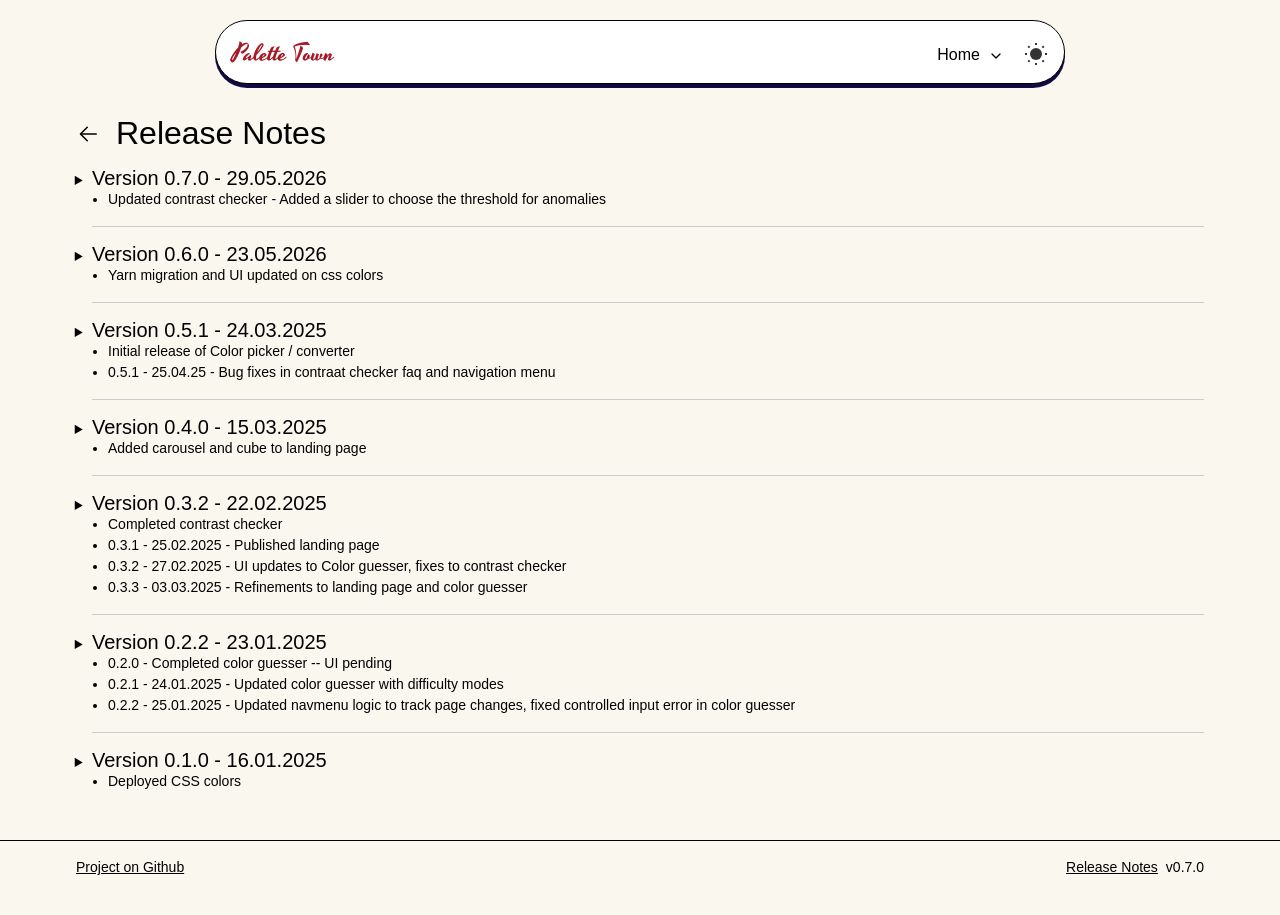
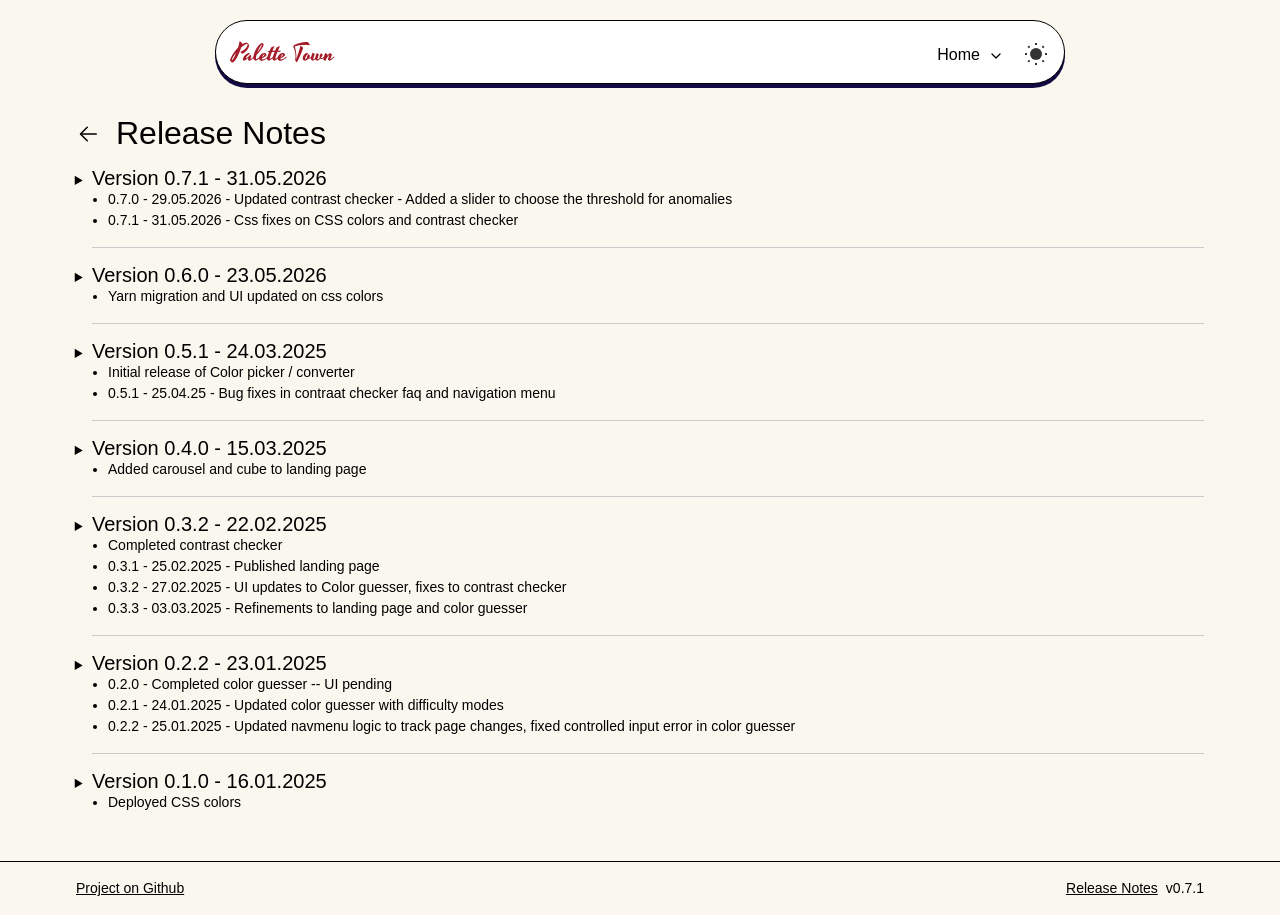
Before and after one commit to nithyarakash-t/palette-town, a React (Vite) app: page /releasenotes in a window 1280 px wide. Before the commit the page ends 894 px from the top, so only its background shows below. Built offline with nearby package versions, Linux system fonts and the light colour scheme; a web font is replaced by a local one.

Commit message:
update release notes

```diff
--- a/package.json
+++ b/package.json
@@ -1,7 +1,7 @@
 {
   "name": "palette-town",
   "private": true,
-  "version": "0.7.0",
+  "version": "0.7.1",
   "author": "Nithyaprakash Thiyagarajan",
   "type": "module",
   "license": "MIT",
--- a/src/components/layout/releasenotes/release-notes.ts
+++ b/src/components/layout/releasenotes/release-notes.ts
@@ -1,9 +1,10 @@
 export const releaseNotes = [
     {
-        version: "0.7.0",
-        date: "29.05.2026",
+        version: "0.7.1",
+        date: "31.05.2026",
         desc: [
-            "Updated contrast checker - Added a slider to choose the threshold for anomalies",
+            "0.7.0 - 29.05.2026 - Updated contrast checker - Added a slider to choose the threshold for anomalies",
+            "0.7.1 - 31.05.2026 - Css fixes on CSS colors and contrast checker"
         ]
     },
     {
```
